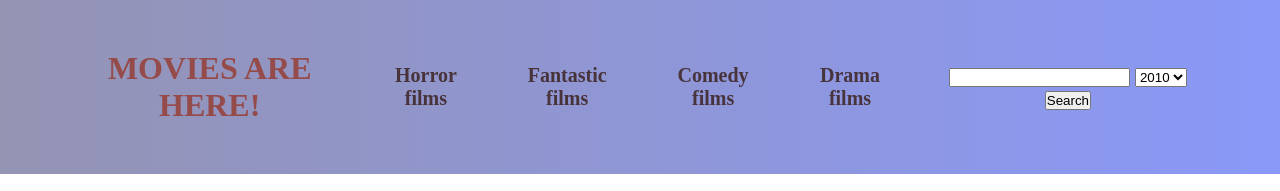
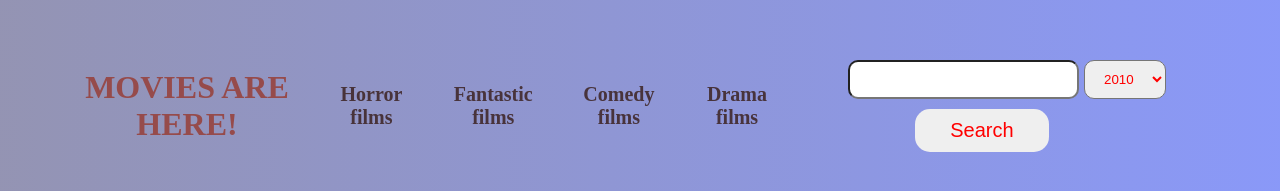
Before and after one commit to baxromxojasultonxojayev/film-search, a plain HTML site: page index.html in a window 1280 px wide. Shown: the top 191 px of the page. Drawn offline with Linux system fonts and the light colour scheme.

Commit message:
Update style.css

```diff
--- a/style.css
+++ b/style.css
@@ -104,3 +104,30 @@ main .container{
   width: 300px;
   margin-left: 5px;
 }
+
+.film-name{
+  padding: 10px 25px;
+  border-radius: 10px;
+}
+.search{
+  padding: 10px 35px;
+  margin-top: 10px;
+  margin-right: 50px;
+  border-radius: 15px;
+  outline: none;
+  border: none;
+  font-size: 20px;
+  color: red;
+}
+
+.search:hover{
+  background: rgb(128, 97, 97);
+  transition: 1s;
+  color: black;
+}
+
+.choose-year{
+  padding: 10px 15px;
+  border-radius: 10px;
+  color: red;
+}
```
